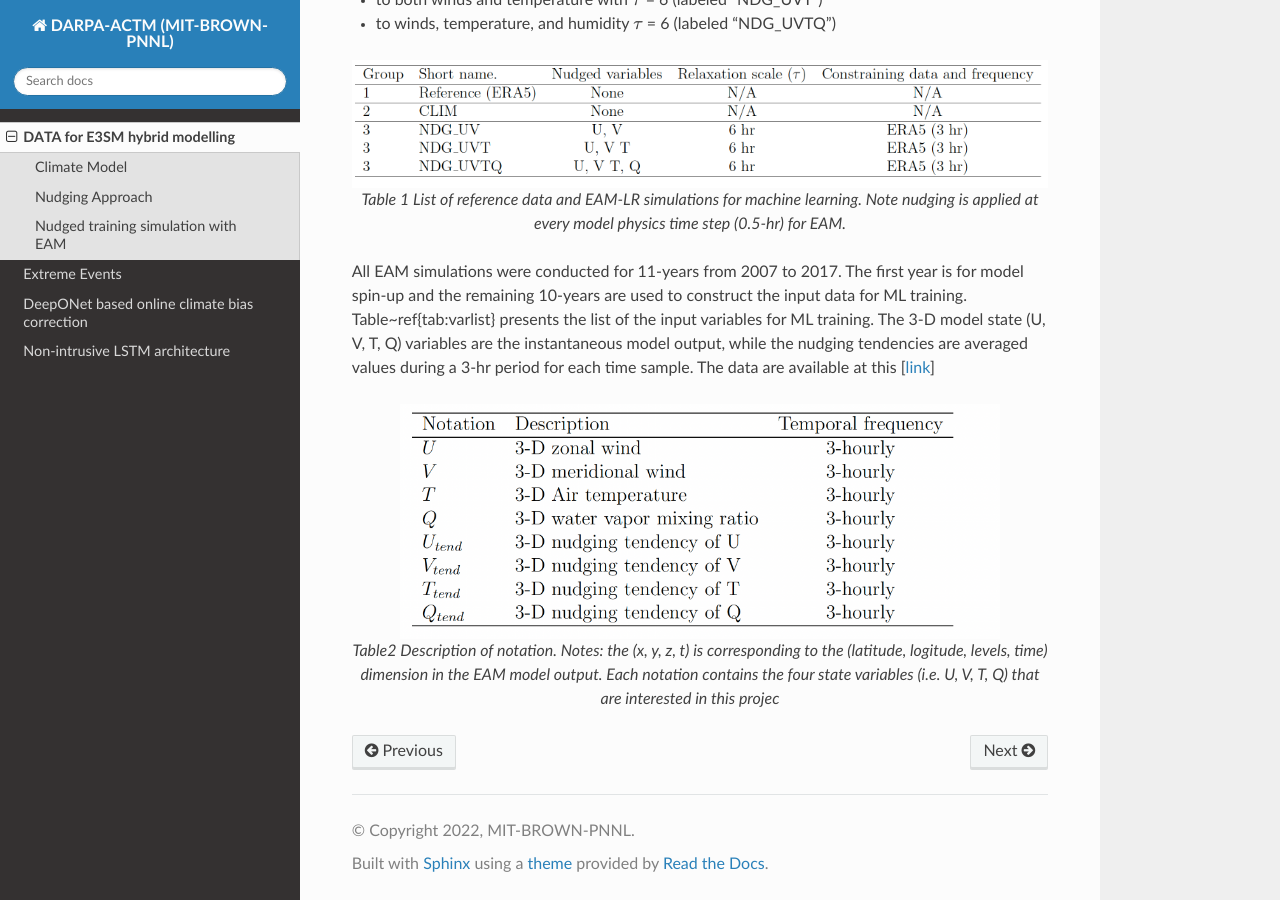
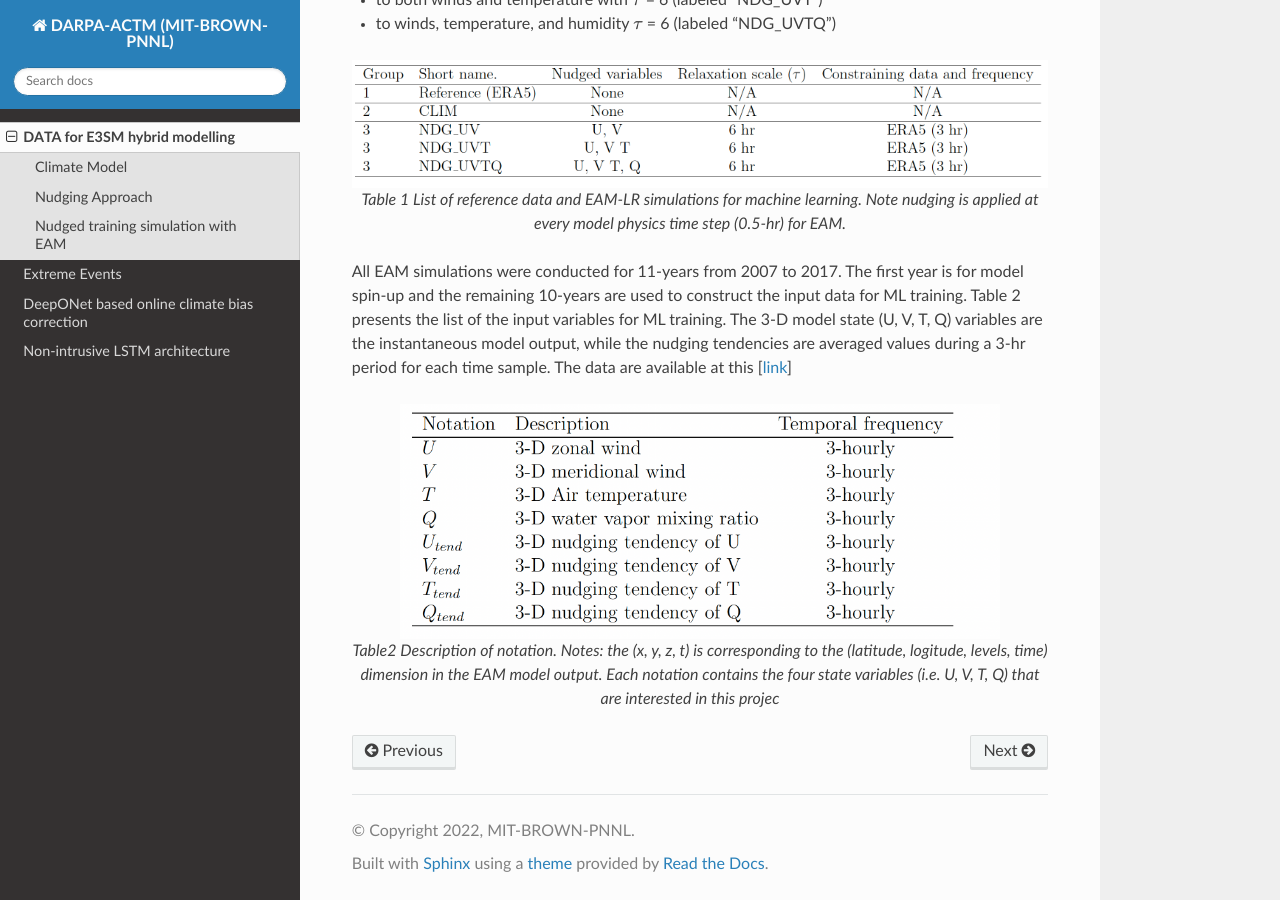
Before and after one commit to aniruddhabora/Extreme-Events-using-Scientific-Machine-Learning, a Sphinx documentation site: the page built from docs/source/modules/Data.rst, in a window 1280 px wide and 900 px high, scrolled down 3936 px. Built offline with Sphinx 7.4.7 and the Read the Docs theme 2.0.0, drawn with Linux system fonts in a browser that asks for light colours; pages that are not in the unit, such as notebooks, are missing from menus; some of the changed text lies outside the part shown.

Commit message:
Update Data.rst

```diff
--- a/docs/source/modules/Data.rst
+++ b/docs/source/modules/Data.rst
@@ -23,7 +23,7 @@
 Nudging Approach
 ----------------
 
-The nudging approach is employed to estimate the biases in EAM-LR model state including temperature (T), humidity (Q), zonal wind (U) and meridional wind (V) for the ML training. Here, nudging constrains the model solution of $X_m$ at every grid point toward the reference state of $X_r$ by adding a linear relaxation term to the EAM model equation:
+The nudging approach is employed to estimate the biases in EAM-LR model state including temperature (T), humidity (Q), zonal wind (U) and meridional wind (V) for the ML training. Here, nudging constrains the model solution of :math:`\boldsymbol{X}_{m}` at every grid point toward the reference state of :math:`\boldsymbol{X}_{\boldsymbol{r}}` by adding a linear relaxation term to the EAM model equation:
 
 .. math::
     \begin{eqnarray} \label{eqn:eam_nudging}
@@ -44,7 +44,7 @@
 
 
 .. figure:: Data_figs/e3sm_nudging_flow.png
-  :width: 800
+  :width: 900
   :align: center
   :alt: Alternative text
 
@@ -81,7 +81,7 @@
 
 
 
-All EAM simulations were conducted for 11-years from 2007 to 2017. The first year is for model spin-up and the remaining 10-years are used to construct the input data for ML training. Table~\ref{tab:varlist} presents the list of the input variables for ML training. The  3-D model state (U, V, T, Q)  variables are the instantaneous model output, while the nudging tendencies are averaged values during a 3-hr period for each time sample. The data are available at this [`link <https://portal.nersc.gov/cfs/e3sm/zhan391/darpa_temporary_data_share/SE_PG2/>`_]
+All EAM simulations were conducted for 11-years from 2007 to 2017. The first year is for model spin-up and the remaining 10-years are used to construct the input data for ML training. Table 2 presents the list of the input variables for ML training. The  3-D model state (U, V, T, Q)  variables are the instantaneous model output, while the nudging tendencies are averaged values during a 3-hr period for each time sample. The data are available at this [`link <https://portal.nersc.gov/cfs/e3sm/zhan391/darpa_temporary_data_share/SE_PG2/>`_]
 
 .. figure:: Data_figs/table_2.png
   :width: 600
```
